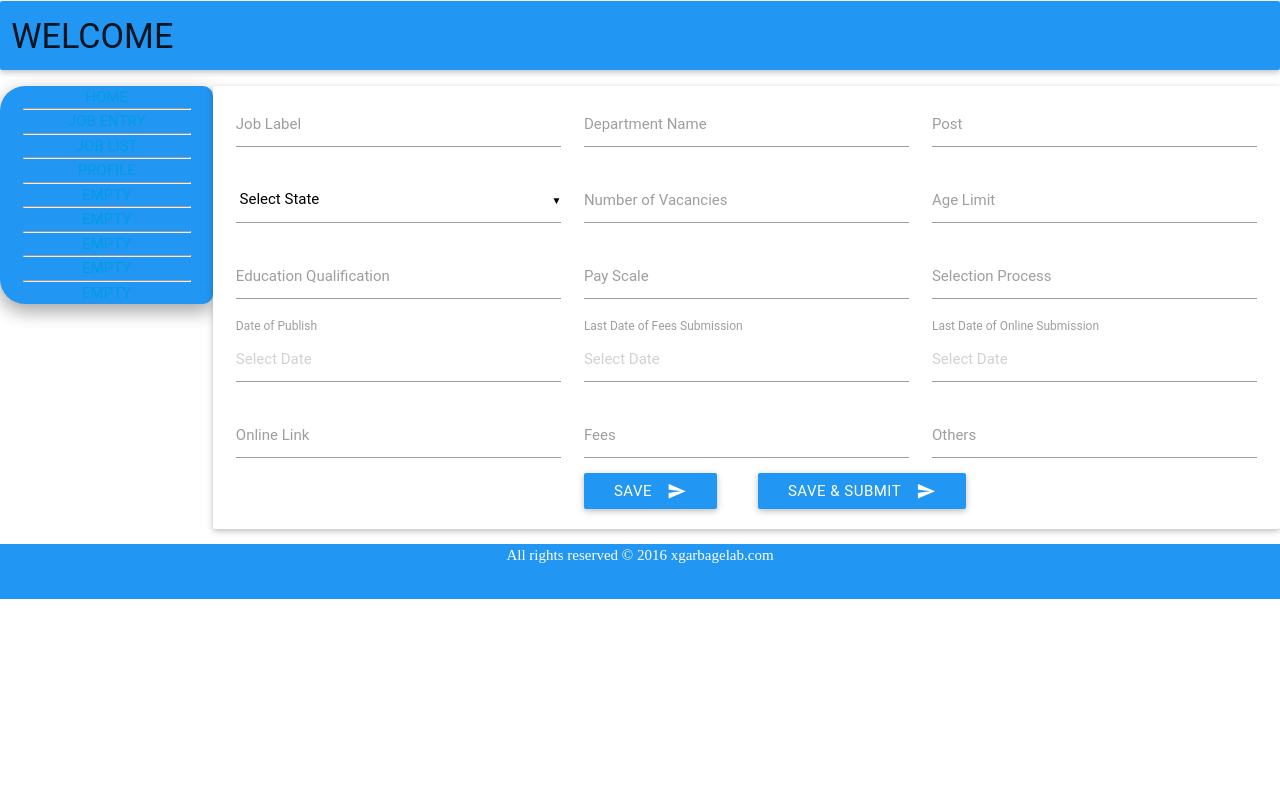
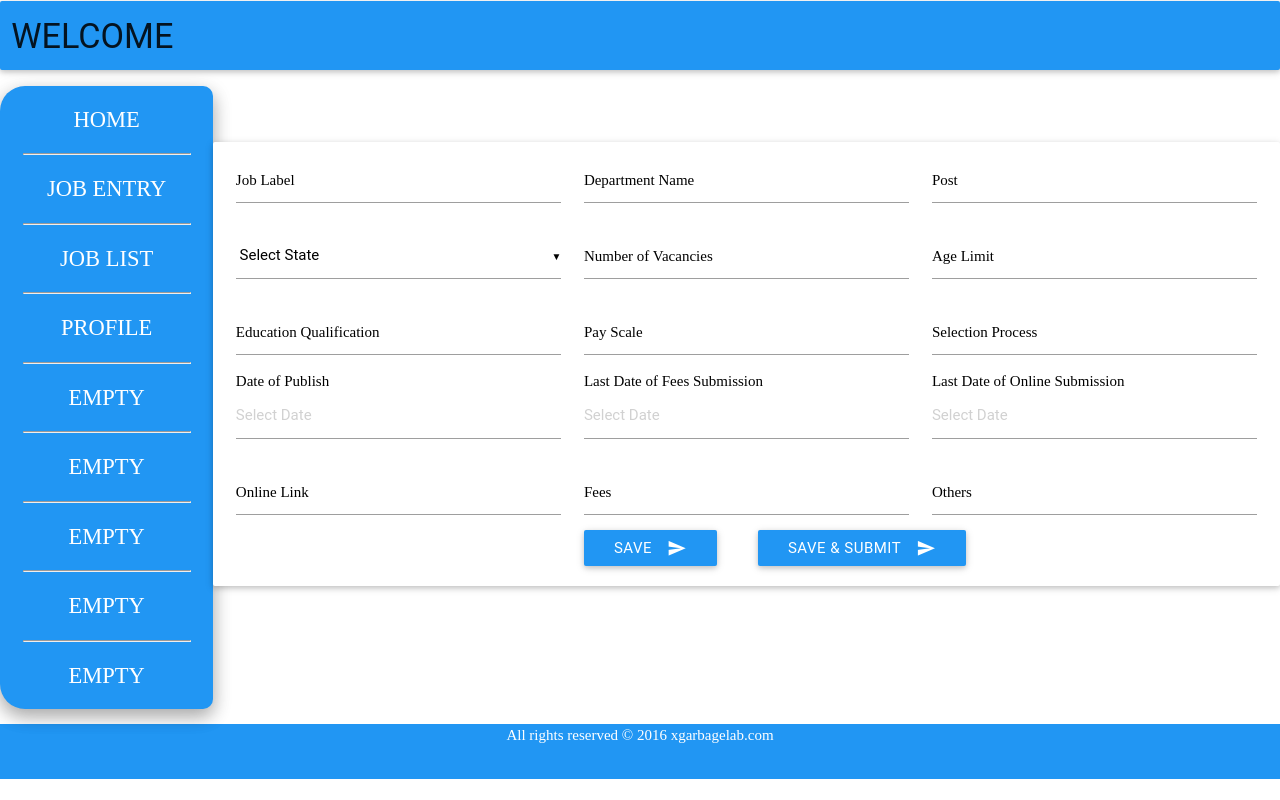
Before and after one commit to xgarbagelab/naukri-samachar, a PHP site: page /dashboard_new.php in a window 1280 px wide. Run offline with PHP 8.4, Linux system fonts and the light colour scheme; some libraries are stand-ins or nearby versions; some web fonts are replaced.

Commit message:
Some CSS class Added/Removed
New Dashboard UI is on the way.

```diff
--- a/css/main.css
+++ b/css/main.css
@@ -1,38 +1,3 @@
-/*nav{
-    height: 165px;
-}
-
-.nav-wrapper{
-    padding-left:1%;
-}
-
-
-.top-nav{
-
-    padding: 0 0 0 12%;
-    width:120%;
-    align-content: center;
-}
-
-.top-nav>li{
-    width:200px;
-    height: 165px;
-    padding-left: 0;
-    text-align: center;
-}
-
-.top-nav>li>a{
-    color:white;
-    padding-top:50px;
-
-
-}
-
-.top-nav>li>a:hover{
-    border-bottom: 5px solid white;
-    background-color: black;
-}*/
-
 /*sticky footer */
 * {
   margin: 0;
@@ -62,7 +27,8 @@ html, body {
 }
 .nav-bar{
     height: 100px;
-    font-family: 'Corben', Georgia, Times, serif;
+    font-family:carnas_light;
+    font-weight: bolder;
 }
 
 .nav-bar>span{
@@ -88,9 +54,10 @@ html, body {
 }
 
 .home-content>p{
-    font-size:180%;
+    font-size:150%;
     text-align: justify;
     padding: 0 0 0 2%;
+    font-family: carnas_regular;
 }
 
 
@@ -108,3 +75,121 @@ html, body {
    /*border-radius:25px 25px 25px 25px;*/
    border-right:4px solid white;
 }
+
+#mobile-demo>li{
+    margin: -1% 0 0 0;
+}
+
+
+/*Dashboard*/
+
+#side-navbar{
+
+}
+
+#side-navbar>p{
+   /*border-bottom: 3px solid purple;*/
+}
+
+#side-navbar>p>a{
+    font-family: carnas_light;
+    font-size: 150%;
+    line-height: 3;
+    color:white;
+}
+
+#side-navbar>p:hover{
+    background-color:#F4BF00;
+    border-top:2px solid white;
+
+}
+
+#job_entry_main{
+    /*border-top:5px solid black;*/
+    /*border-bottom: 5px solid black;*/
+    margin: 5% 0 0 0;
+}
+
+label{
+    font-family: carnas_regular;
+    color:black;
+}
+
+.input-field label {
+    color: black;
+}
+
+.input-field input[type=text]:focus + label {
+    color: black;
+}
+
+.input-field input[type=text]:focus {
+    color:black;
+    border-bottom: 1px solid #000;
+    box-shadow: 0 1px 0 0 #000;
+}
+
+.input-field input[type=text].valid {
+     border-bottom: 1px solid #000;
+     box-shadow: 0 1px 0 0 #000;
+   }
+
+   .input-field input[type=text].invalid {
+     border-bottom: 1px solid #000;
+     box-shadow: 0 1px 0 0 #000;
+   }
+
+   .date{
+       font-size: 15px;
+   }
+
+   .select-dropdown{
+       color:black;
+   }
+/*   span.caret{
+       color:red;
+   }*/
+
+   .dropdown-content li > span {
+       color:black
+   }
+
+  /*calendar date*/
+  .picker__weekday-display{
+      font-family: carnas_regular;
+      font-weight: bold;
+  }
+  .picker__date-display,.picker__weekday-display,.picker__month-display{
+      color:white;
+      background-color:#2196F3;
+      font-family: carnas_regular;
+      font-weight: bold;
+  }
+
+  .picker__today,.picker__close{
+      color:black;
+  }
+
+  .picker__day--infocus{
+       color:white;
+
+  }
+
+.picker__day--today{
+   color:white;
+   /*background-color: #2196F3;*/
+}
+
+.picker__day--selected{
+    color:white;
+    background-color: #2196F3 !important;
+}
+
+.picker__day--highlighted{
+    color:#2196F3 !important;
+    /*background-color: #2196F3 !important;*/
+}
+
+  .picker__day{
+      color:black;
+  }
```
